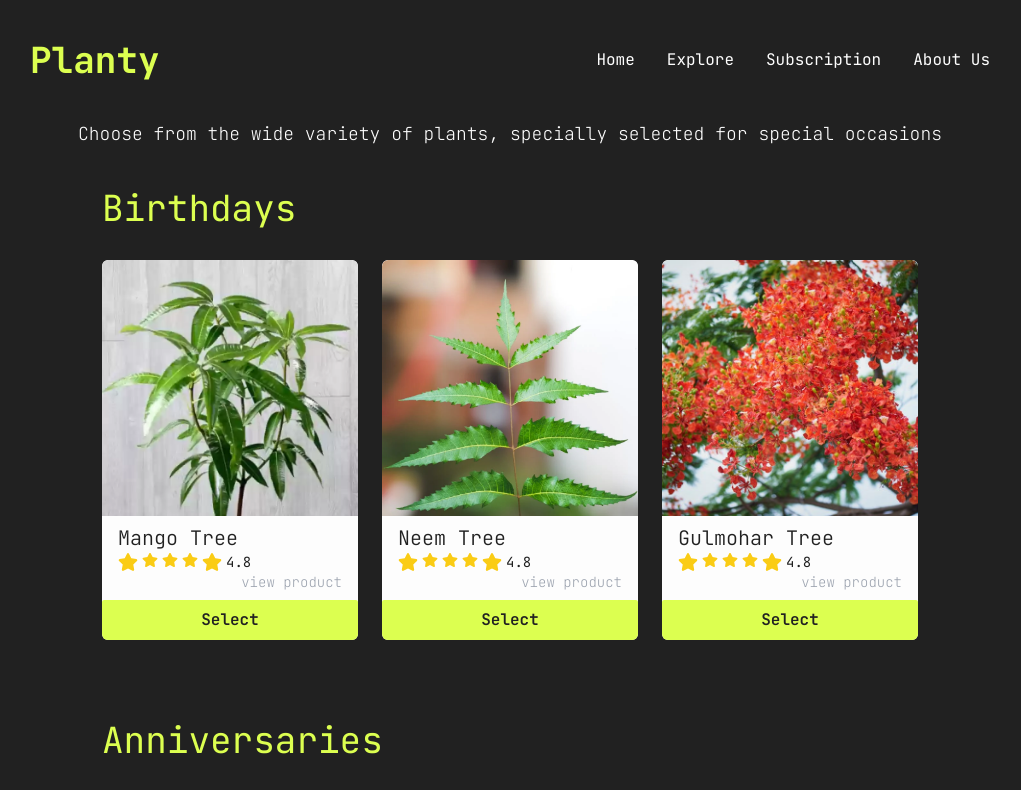
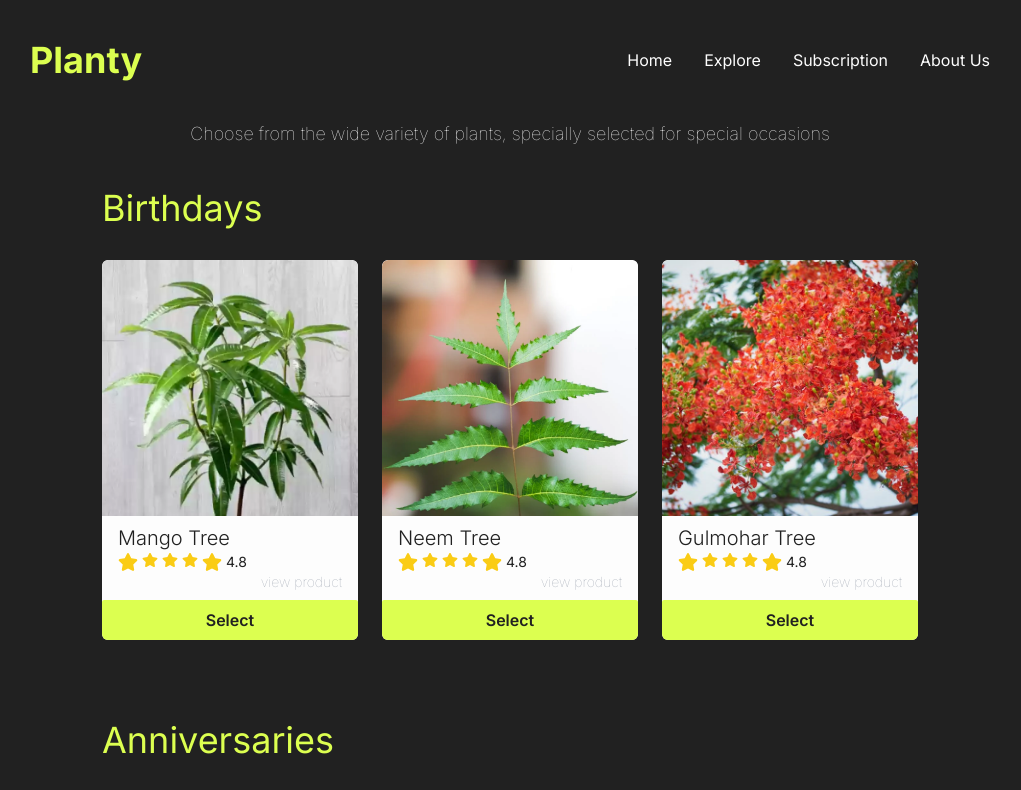
Before and after one commit to himanshuu004/plantywide, a Next.js app: page /plantoptions in a window 1280 px wide. Shown: the top 790 px of the page, without its empty margins (130-1151 px from the left). Built offline with nearby package versions, Linux system fonts and the light colour scheme.

Commit message:
error subs bsed selction

```diff
--- a/app/AboutUs/page.tsx
+++ b/app/AboutUs/page.tsx
@@ -1,5 +1,5 @@
 import React from "react";
-import { JetBrains_Mono } from "@next/font/google";
+import { JetBrains_Mono } from "next/font/google";
 import HeroC from "./components/hero";
 
 import Founders from "./components/Founders";
--- a/app/plantoptions/components/PlantCard.tsx
+++ b/app/plantoptions/components/PlantCard.tsx
@@ -1,21 +1,30 @@
-// Import necessary modules
 import React from "react";
 import Image from "next/image";
 import Link from "next/link";
 import { FaStar } from "react-icons/fa";
 import { StaticImageData } from "next/image";
 
-// Define PlantCardProps interface
 interface PlantCardProps {
   name: string;
   imag: string | StaticImageData;
   id: string;
+  isSelected: boolean;
+  onSelect: () => void;
 }
 
-// Define PlantCard component
-const PlantCard: React.FC<PlantCardProps> = ({ name, imag, id }) => {
+const PlantCard: React.FC<PlantCardProps> = ({
+  name,
+  imag,
+  id,
+  isSelected,
+  onSelect,
+}) => {
   return (
-    <div className="bg-[#fdfdfd] text-[#212121] w-64 h-180 flex flex-col justify-center items-center rounded-md overflow-clip ">
+    <div
+      className={`bg-[#fdfdfd] text-[#212121] w-64 h-180 flex flex-col justify-center items-center rounded-md overflow-clip ${
+        isSelected ? "border-2 border-[#dcff50]" : ""
+      }`}
+    >
       <div>
         <Image
           src={typeof imag === "string" ? imag : imag.src}
@@ -48,8 +57,13 @@ const PlantCard: React.FC<PlantCardProps> = ({ name, imag, id }) => {
         </div>
       </div>
       <div className="w-full ">
-        <div className="w-full rounded-sm flex items-center justify-center bg-[#dcff50] text-[#212121] font-semibold px-4 py-2">
-          Select
+        <div
+          className={`w-full rounded-sm flex items-center justify-center bg-[#dcff50] text-[#212121] font-semibold px-4 py-2 cursor-pointer ${
+            isSelected ? "bg-red-500" : "bg-[#dcff50]"
+          }`}
+          onClick={onSelect}
+        >
+          {isSelected ? "Unselect" : "Select"}
         </div>
       </div>
     </div>
--- a/app/plantoptions/page.tsx
+++ b/app/plantoptions/page.tsx
@@ -1,22 +1,48 @@
-import React from "react";
-import { JetBrains_Mono } from "@next/font/google";
+"use client";
+
+import React, { useState, useEffect } from "react";
+import { useRouter } from "next/navigation";
 import Navbar from "@/app/components/Navbar";
 import PlantCard from "./components/PlantCard";
-import Plants from "../constants";
-
-const jetBrainsMono = JetBrains_Mono({
-  weight: ["200", "300", "400", "500", "600", "700", "800"], // You can specify the weight and other options
-  subsets: ["latin"], // Specify the subsets you want to use
-});
+import Plants from "@/app/constants";
+import { usePathname, useSearchParams } from "next/navigation";
 
 const AboutUs = () => {
+  const router = useRouter();
+  const pathname = usePathname();
+  const limit = useSearchParams();
+
+  useEffect(() => {
+    const url = `${pathname}?${limit}`;
+    console.log(url);
+    // You can now use the current URL
+    // ...
+  }, [pathname, limit]);
+
+  // const limit :String | Number = searchParams;
+  const [selectedPlants, setSelectedPlants] = useState<string[]>([]);
+  const selectionLimit =
+    limit === "multiple" ? Infinity : parseInt(limit as string, 10);
+
+  const toggleSelection = (id: string) => {
+    setSelectedPlants((prevSelected) => {
+      if (prevSelected.includes(id)) {
+        return prevSelected.filter((plantId) => plantId !== id);
+      } else if (prevSelected.length < selectionLimit) {
+        return [...prevSelected, id];
+      }
+      return prevSelected;
+    });
+  };
+
+  useEffect(() => {
+    setSelectedPlants([]); // Reset selection when the component mounts or limit changes
+  }, [limit]);
+
   return (
-    <div
-      className={`w-full h-full bg-[#212121] text-[#fdfdfd] flex flex-col justify-center items-center ${jetBrainsMono.className} pb-10`}
-    >
-      <div className="w-full h-full bg-[#212121] text-[#fdfdfd] flex flex-col justify-center items-center">
+    <div className="w-full h-full bg-[#212121] text-[#fdfdfd] flex flex-col justify-center items-center pb-10">
       <Navbar />
-        <p className="text-lg font-thin ">
+      <p className="text-lg font-thin">
         Choose from the wide variety of plants, specially selected for special
         occasions
       </p>
@@ -35,6 +61,8 @@ const AboutUs = () => {
                     id={plant.id}
                     imag={plant.plantImage}
                     name={plant.plantName}
+                    isSelected={selectedPlants.includes(plant.id)}
+                    onSelect={() => toggleSelection(plant.id)}
                   />
                 </div>
               ))}
@@ -43,7 +71,6 @@ const AboutUs = () => {
         ))}
       </div>
     </div>
-    </div>
   );
 };
 
--- a/app/subscription/components/subscard.tsx
+++ b/app/subscription/components/subscard.tsx
@@ -1,4 +1,5 @@
 import React from "react";
+import Link from "next/link";
 
 interface SCardProps {
   Oprice: number | null;
@@ -6,6 +7,7 @@ interface SCardProps {
   title: string;
   subTitle: string;
   description: string[];
+  limit: string;
 }
 
 const SCard: React.FC<SCardProps> = ({
@@ -14,9 +16,9 @@ const SCard: React.FC<SCardProps> = ({
   title,
   subTitle,
   description,
+  limit,
 }) => {
   return (
-    <div>
     <div className="w-auto h-96 flex flex-col justify-between items-center px-4 py-4 gap-4 border-2 border-[#fdfdfd] rounded-3xl">
       <div className="relative w-full flex justify-center items-center">
         {Oprice !== null && (
@@ -33,10 +35,11 @@ const SCard: React.FC<SCardProps> = ({
           <li key={index}>{desc}</li>
         ))}
       </ul>
+      <Link href={`/plantoptions?limit=${limit}`}>
         <div className="w-auto rounded-md bg-[#dcff50] text-[#212121] font-semibold px-4 py-2">
           Subscribe Now
         </div>
-      </div>
+      </Link>
     </div>
   );
 };
--- a/app/subscription/page.tsx
+++ b/app/subscription/page.tsx
@@ -1,7 +1,6 @@
 import React from "react";
 import { JetBrains_Mono } from "next/font/google";
 import Navbar from "@/app/components/Navbar";
-import Plants from "../constants";
 import SCard from "./components/subscard";
 
 const jetBrainsMono = JetBrains_Mono({
@@ -9,7 +8,7 @@ const jetBrainsMono = JetBrains_Mono({
   subsets: ["latin"], // Specify the subsets you want to use
 });
 
-const AboutUs = () => {
+const SubscriptionPage = () => {
   return (
     <div
       className={`w-full h-full min-h-[100vh] bg-[#212121] text-[#fdfdfd] flex flex-col justify-center items-center ${jetBrainsMono.className} pb-10`}
@@ -33,6 +32,7 @@ const AboutUs = () => {
                 "Includes packaging and transportation",
                 "Personalized care instructions",
               ]}
+              limit="1"
             />
             <SCard
               Oprice={4000}
@@ -43,6 +43,7 @@ const AboutUs = () => {
                 "Includes packaging and transportation",
                 "Personalized care instructions",
               ]}
+              limit="4"
             />
             <SCard
               Oprice={null}
@@ -54,6 +55,7 @@ const AboutUs = () => {
                 "Includes packaging and transportation",
                 "Personalized care instructions",
               ]}
+              limit="multiple"
             />
           </div>
         </div>
@@ -62,4 +64,4 @@ const AboutUs = () => {
   );
 };
 
-export default AboutUs;
+export default SubscriptionPage;
```
Lines whose indentation alone changed are shown as unchanged.
